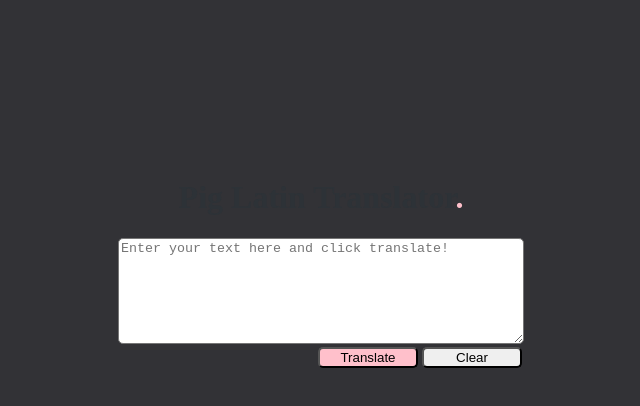
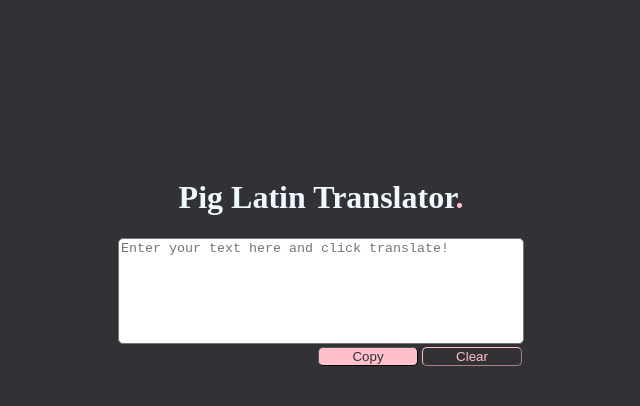
Before and after one commit to peterchay88/html-pig-latin, a plain HTML site: page index.html in a window 1280 px wide. Both pictures are taken after a click on the button "Translate". Shown: the whole page, without its empty margins (319-959 px from the left). Drawn offline with Linux system fonts and the light colour scheme.

Commit message:
Added functionality to change translate button to copy button

```diff
--- a/index.html
+++ b/index.html
@@ -20,8 +20,9 @@
 
 
             <div id="button-group">
+                <button id="copy-button">Copy</button>
                 <button id="translate-button" onclick="translateFunction()">Translate</button>
-                <button id="clear-button">Clear</button>
+                <button id="clear-button" onclick="clearFunction()">Clear</button>
             </div>
 
             <!-- <textarea name="" id="text-box-translated" placeholder="Enter your text here and click translate!"></textarea>
--- a/src/css/style.css
+++ b/src/css/style.css
@@ -12,7 +12,7 @@ body {
 
 #header {
     padding-top: 150px;
-    color: rgb(45, 50, 55);
+    color: aliceblue;
 }
 
 #translate-box-area {
@@ -24,6 +24,7 @@ body {
     height: 100px;
     width: 400px;
     border-radius: 5px;
+    resize: none;
 }
 
 #translate-button {
@@ -32,12 +33,29 @@ body {
     border-radius: 5px;
     margin-top: 3px;
     background-color: pink;
+    border-width: 0.5px;
+    color: #323236;
+}
+
+#copy-button {
+    display: none;
+    width: 100px;
+    margin-left: 200px;
+    border-radius: 5px;
+    margin-top: 3px;
+    background-color: pink;
+    border-width: 0.5px;
+    color: #323236;
 }
 
 #clear-button {
     width: 100px;
     border-radius: 5px;
     margin-top: 3px;
+    background-color: #323236;
+    color: pink;
+    border-color: pink;
+    border-width: 0.5px;
 }
 
 #header-period {
--- a/src/javaScript/main.js
+++ b/src/javaScript/main.js
@@ -1,11 +1,21 @@
 // Define html elements
-const translateBox = document.getElementById("text-box");
+const textBox = document.getElementById("text-box");
 const translateButton = document.getElementById("translate-button");
+const copyButton = document.getElementById("copy-button")
 
 function translateFunction(){
-    const text = translateBox.value;
+    // Make the text box read only and assign text to a variable
+    const text = textBox.value;
+    textBox.setAttribute("readonly", true)
 
-    alert(text);
+    // Hide translate button and show copy button
+    copyButton.style.display = "inline";
+    translateButton.style.display = "none";
+
+}
+
+function clearFunction(){
+    textBox.value = "";
 }
 
 // function test(){
```
